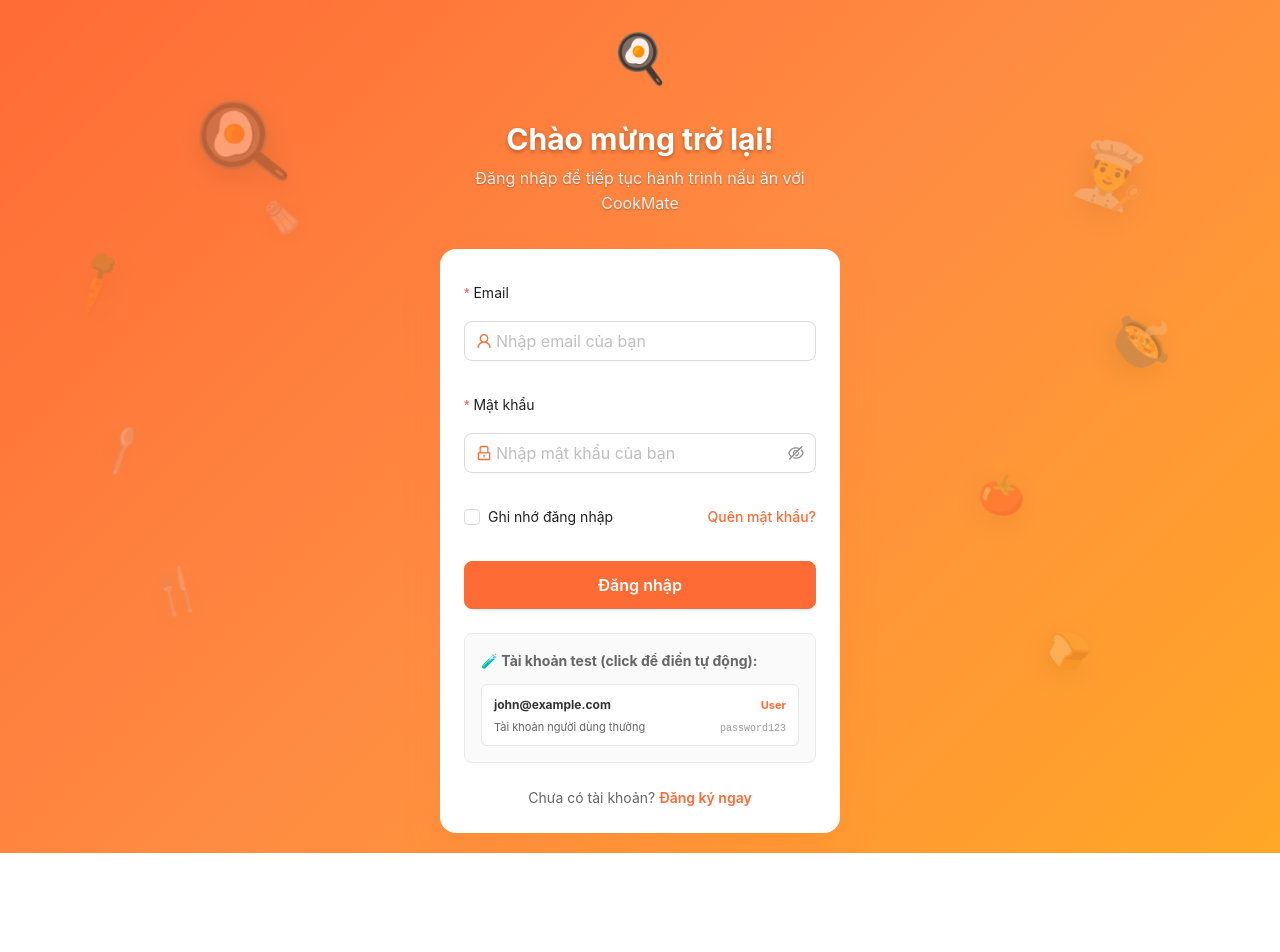
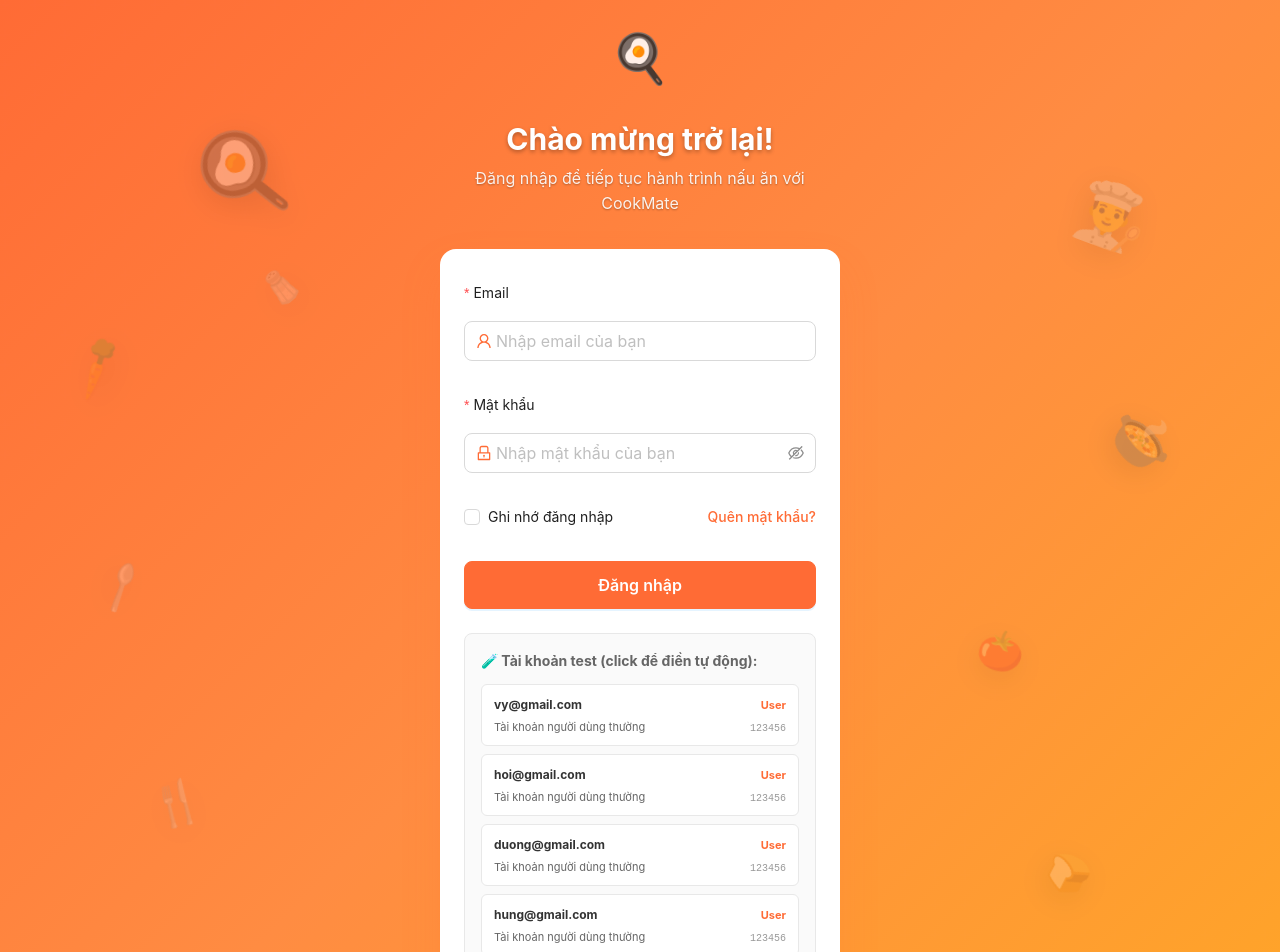
Before and after one commit to HuyPhan1232203/CookMate_FE, a React (Vite) app: page /login in a window 1280 px wide. Shown: the top 952 px of the page. Before the commit the page ends 853 px from the top, so only its background shows below. Built offline with nearby package versions, Linux system fonts and the light colour scheme; no server answers.

Commit message:
Fix App and register, move button find recipe

```diff
--- a/src/App.jsx
+++ b/src/App.jsx
@@ -4,7 +4,7 @@
 import { Route, BrowserRouter as Router, Routes } from "react-router-dom";
 import { PersistGate } from "redux-persist/integration/react";
 import MainLayout from "@layouts/MainLayout";
-import ProtectedRoute from "@auth/components/ProtectedRoute";
+
 import { persistor, store } from "@redux/store";
 
 // Lazy Load
@@ -27,14 +27,7 @@
                 <Route path="/" element={<MainLayout />}>
                   <Route index element={<HomePage />} />
                   <Route path="recipes" element={<RecipePage />} />
-                  <Route
-                    path="recipes/:id"
-                    element={
-                      <ProtectedRoute>
-                        <RecipeDetail />
-                      </ProtectedRoute>
-                    }
-                  />
+                  <Route path="recipes/:id" element={<RecipeDetail />} />
                 </Route>
                 <Route path="/login" element={<LoginPage />} />
                 <Route path="/register" element={<RegisterPage />} />
--- a/src/components/HomePage/HeroSection.jsx
+++ b/src/components/HomePage/HeroSection.jsx
@@ -2,10 +2,14 @@
 import { Row, Col, Typography, Button, Space } from "antd";
 import { SearchOutlined, BookOutlined } from "@ant-design/icons";
 import { HERO } from "@/constants/HomePage/HeroSection";
+import { useNavigate } from "react-router-dom";
 
 const { Title, Paragraph } = Typography;
 
-const HeroSection = () => (
+const HeroSection = ({ onFindRecipesClick }) => {
+  const navigate = useNavigate();
+
+  return (
     <div
       style={{
         background:
@@ -56,7 +60,8 @@
                   {HERO.TITLE}
                   <span
                     style={{
-                    background: "linear-gradient(45deg, #fff 30%, #ffeb3b 90%)",
+                      background:
+                        "linear-gradient(45deg, #fff 30%, #ffeb3b 90%)",
                       WebkitBackgroundClip: "text",
                       WebkitTextFillColor: "transparent",
                       backgroundClip: "text",
@@ -93,6 +98,7 @@
                     padding: "0 32px",
                     fontSize: "16px",
                   }}
+                  onClick={onFindRecipesClick}
                 >
                   {HERO.BUTTONS.PRIMARY}
                 </Button>
@@ -108,6 +114,7 @@
                     padding: "0 32px",
                     fontSize: "16px",
                   }}
+                  onClick={() => navigate("/recipes")}
                 >
                   {HERO.BUTTONS.SECONDARY}
                 </Button>
@@ -189,7 +196,7 @@
                     animation: "float 2s ease-in-out infinite reverse",
                   }}
                 >
-                🥕
+                  🍗
                 </div>
                 <div
                   style={{
@@ -236,5 +243,6 @@
       </style>
     </div>
   );
+};
 
 export default HeroSection;
--- a/src/data/mockUsers.js
+++ b/src/data/mockUsers.js
@@ -137,8 +137,32 @@
 // Test accounts info for display
 export const TEST_ACCOUNTS = [
   {
-    email: "john@example.com",
-    password: "password123",
+    email: "vy@gmail.com",
+    password: "123456",
+    role: "User",
+    description: "Tài khoản người dùng thường",
+  },
+  {
+    email: "hoi@gmail.com",
+    password: "123456",
+    role: "User",
+    description: "Tài khoản người dùng thường",
+  },
+  {
+    email: "duong@gmail.com",
+    password: "123456",
+    role: "User",
+    description: "Tài khoản người dùng thường",
+  },
+  {
+    email: "hung@gmail.com",
+    password: "123456",
+    role: "User",
+    description: "Tài khoản người dùng thường",
+  },
+  {
+    email: "huy@gmail.com",
+    password: "123456",
     role: "User",
     description: "Tài khoản người dùng thường",
   },
--- a/src/pages/HomePage.jsx
+++ b/src/pages/HomePage.jsx
@@ -11,18 +11,23 @@
 import "@/styles/animation.css";
 import { Card, Form, Typography } from "antd";
 import ChatBotPage from "./ChatBotPage";
+import { useRef } from "react";
 
 const HomePage = () => {
   const [form] = Form.useForm();
+  const ingredientsRef = useRef(null);
 
   const handleEmailSubmit = (values) => {
     console.log("Email subscription:", values);
     form.resetFields();
   };
 
+  const handleScrollToIngredients = () => {
+    ingredientsRef.current?.scrollIntoView({ behavior: "smooth" });
+  };
+
   return (
     <div>
-      {/* Welcome Message for logged in users */}
       <div
         style={{ padding: "0 20px", maxWidth: "1200px", margin: "20px auto 0" }}
       >
@@ -30,9 +35,11 @@
       </div>
 
       {/* HeroSection - Inline */}
-      <HeroSection />
+      <HeroSection onFindRecipesClick={handleScrollToIngredients} />
       {/* IngredientsInput Section - Inline */}
-      <IngredientsSection />
+      <div ref={ingredientsRef}>
+        <IngredientsSection />
+      </div>
       {/* FeaturesSection - Inline */}
       <FeaturesSection />
       {/* RecipeShowcase - Inline */}
```
Lines whose indentation alone changed are shown as unchanged.
